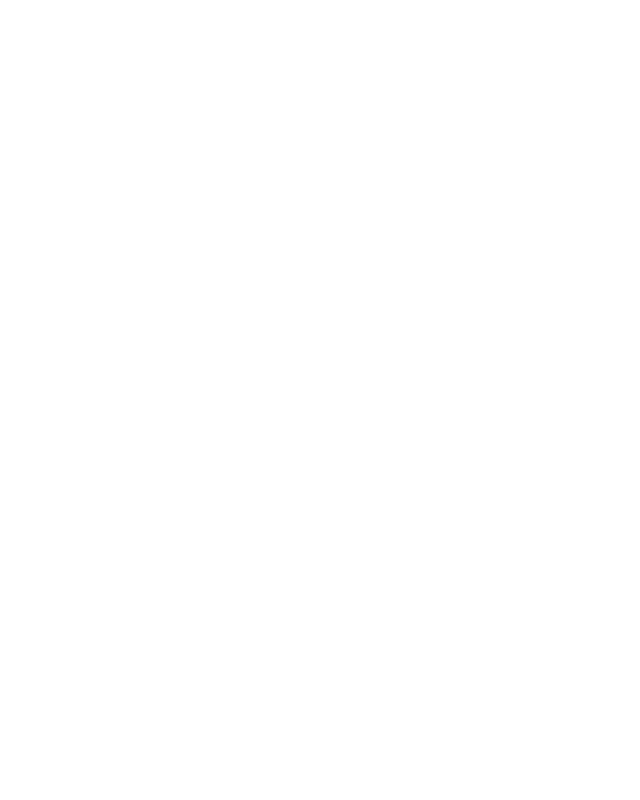
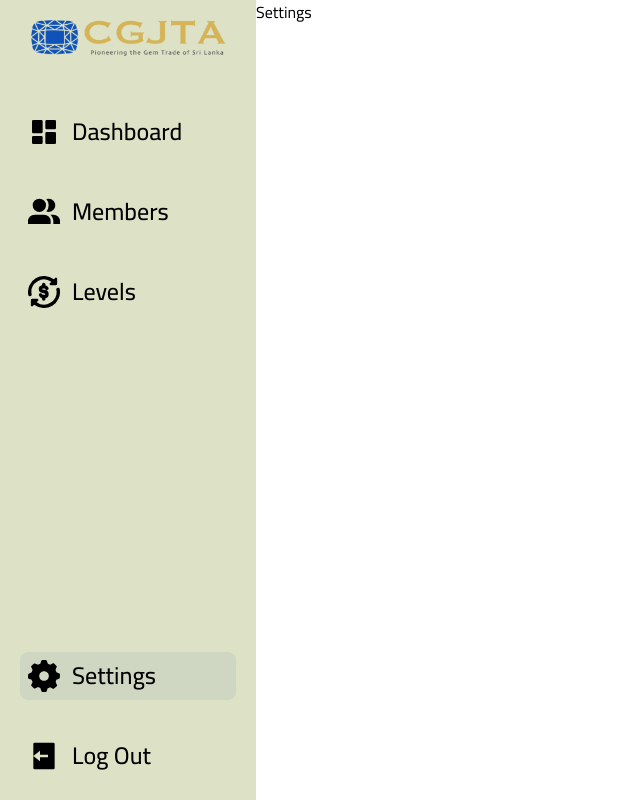
Before and after one commit to BilalHamza7/cgjta-member-management, a React (Vite) app in the folder frontend/: page /settings in a window 1280 px wide. Before the commit this address had no page. Shown: the whole page, without its empty margins (0-640 px from the left). Built offline with nearby package versions, Linux system fonts and the light colour scheme.

Commit message:
added sidebar for nav

```diff
--- a/frontend/src/App.jsx
+++ b/frontend/src/App.jsx
@@ -2,6 +2,10 @@
 
 import Login from './auth/Login';
 import Dashboard from './pages/dashboard/dashboard';
+import MembersHome from './pages/members/MembersHome';
+import LevelsDashboard from './pages/levels/LevelsDashboard';
+import Settings from './pages/profile/Settings';
+
 import Layout from './pages/Layout';
 
 function App() {
@@ -13,6 +17,9 @@
 
         <Route path='/' element={<Layout />}>
           <Route path="/dashboard" element={<Dashboard />} />
+          <Route path="/members" element={<MembersHome />} />
+          <Route path="/levels" element={<LevelsDashboard />} />
+          <Route path="/settings" element={<Settings />} />
         </Route>
 
       </Routes>
--- a/frontend/src/auth/Login.jsx
+++ b/frontend/src/auth/Login.jsx
@@ -29,11 +29,11 @@
           <label htmlFor="password" className="flex flex-col gap-1 text-xl relative mt-3">
             Password
             <input type={showPassword ? "text" : "password"} id="password" className="p-2 text-lg bg-gray-300 rounded w-72"/>
-            <button type="button" tabIndex="-1" onClick={() => setShowPassword(!showPassword)} className="absolute right-3 top-11 text-sm text-gray-700" >
+            <button type="button" tabIndex="-1" onClick={() => setShowPassword(!showPassword)} className="absolute right-3 top-11 text-sm text-gray-700 cursor-pointer" >
               {showPassword ? "Hide" : "Show"}
             </button>
           </label>
-          <button type='submit' className='bg-[#314CB6] text-white py-2 px-9 text-2xl rounded w-full mt-5'>Login</button>
+          <button type='submit' className='button_style'>Login</button>
         </form>
       </div>
     </div>
--- a/frontend/src/index.css
+++ b/frontend/src/index.css
@@ -11,5 +11,5 @@
 }
 
 .button_style {
-  @apply bg-blue-500 text-white font-semibold py-2 px-4 rounded hover:bg-blue-600 transition duration-300;
+  @apply bg-[#314cb6ee] hover:bg-[#314cb6] transition-all duration-200 text-white py-2 px-9 text-2xl rounded w-full mt-5 cursor-pointer;
 }
--- a/frontend/src/pages/Layout.jsx
+++ b/frontend/src/pages/Layout.jsx
@@ -1,5 +1,5 @@
 import React from 'react'
-import { Outlet } from 'react-router'
+import { NavLink, Outlet } from 'react-router'
 
 import dashboardIcon from '../assets/dashboard.svg';
 import MembersIcon from '../assets/member-filled.svg';
@@ -9,34 +9,38 @@
 import logo from '../assets/logo.png'
 
 const Layout = () => {
+
+  const linkClasses = "flex items-center gap-3 w-full rounded-lg p-2 transition-all ease-in duration-150";
+
   return (
     <div className='flex'>
       <div className="bg-[#DDE2C6] w-64 h-screen p-5 flex flex-col justify-between">
         <div className="flex flex-col">
           <img src={logo} className='h-10' />
 
-          <button className='flex items-center gap-3 mt-12 w-full rounded-lg p-2 hover:bg-[#CFD6C2] transition-all ease-in duration-150 '>
-            <img src={dashboardIcon} alt="" className='h-9' />
-            <span className='text-2xl font-semibold'>Dashboard</span>
-          </button>
-          <button className='flex items-center gap-3 mt-8 w-full rounded-lg p-2 hover:bg-[#CFD6C2] transition-all ease-in duration-150 '>
-            <img src={MembersIcon} alt="" className='h-9' />
-            <span className='text-2xl font-semibold'>Members</span>
-          </button>
-          <button className='flex items-center gap-3 mt-8 w-full rounded-lg p-2 hover:bg-[#CFD6C2] transition-all ease-in duration-150 '>
-            <img src={LevelsIcon} alt="" className='h-9' />
-            <span className='text-2xl font-semibold'>Levels</span>
-          </button>
+          <NavLink to='/dashboard' className={({ isActive }) => `${linkClasses} mt-12 ${isActive ? 'bg-[#CFD6C2]' : 'hover:bg-[#CFD6C2]'}`}>
+            <img src={dashboardIcon} alt="" className='h-8' />
+            <span className='text-2xl font-medium'>Dashboard</span>
+          </NavLink>
+          <NavLink to='/members' className={({ isActive }) => `${linkClasses} mt-8 ${isActive ? 'bg-[#CFD6C2]' : 'hover:bg-[#CFD6C2]'}`}>
+            <img src={MembersIcon} alt="" className='h-8' />
+            <span className='text-2xl font-medium'>Members</span>
+          </NavLink>
+          <NavLink to='/levels' className={({ isActive }) => `${linkClasses} mt-8 ${isActive ? 'bg-[#CFD6C2]' : 'hover:bg-[#CFD6C2]'}`}>
+            <img src={LevelsIcon} alt="" className='h-8' />
+            <span className='text-2xl font-medium'>Levels</span>
+          </NavLink>
         </div>
+
         <div className="flex flex-col">
-          <button className='flex items-center gap-3 mt-12 w-full rounded-lg p-2 hover:bg-[#CFD6C2] transition-all ease-in duration-150 '>
-            <img src={SettingsIcon} alt="" className='h-9' />
-            <span className='text-2xl font-semibold'>Settings</span>
-          </button>
-          <button className='flex items-center gap-3 mt-8 w-full rounded-lg p-2 hover:bg-[#CFD6C2] transition-all ease-in duration-150 '>
-            <img src={LogoutIcon} alt="" className='h-9' />
-            <span className='text-2xl font-semibold'>Log Out</span>
-          </button>
+          <NavLink to='/settings' className={({ isActive }) => `${linkClasses} ${isActive ? 'bg-[#CFD6C2]' : 'hover:bg-[#CFD6C2]'}`}>
+            <img src={SettingsIcon} alt="" className='h-8' />
+            <span className='text-2xl font-medium'>Settings</span>
+          </NavLink>
+          <NavLink to='/' className={({ isActive }) => `${linkClasses} mt-8 ${isActive ? 'bg-[#CFD6C2]' : 'hover:bg-[#CFD6C2]'}`}>
+            <img src={LogoutIcon} alt="" className='h-8' />
+            <span className='text-2xl font-medium'>Log Out</span>
+          </NavLink>
         </div>
       </div>
 
--- /dev/null
+++ b/frontend/src/pages/profile/Settings.jsx
@@ -0,0 +1,9 @@
+import React from 'react'
+
+const Settings = () => {
+  return (
+    <div>Settings</div>
+  )
+}
+
+export default Settings
```
Also changed, not shown: 2 other files (tests, documents, lock files or other folders).
